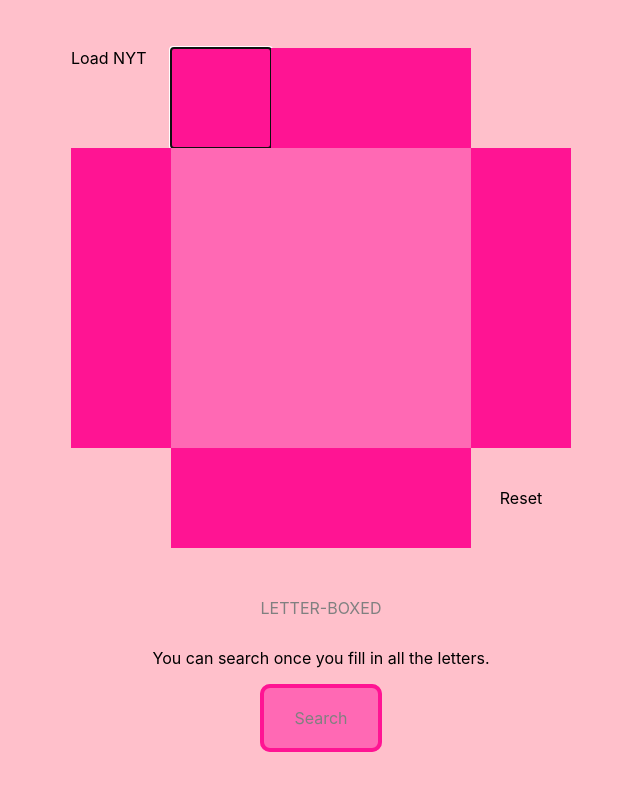
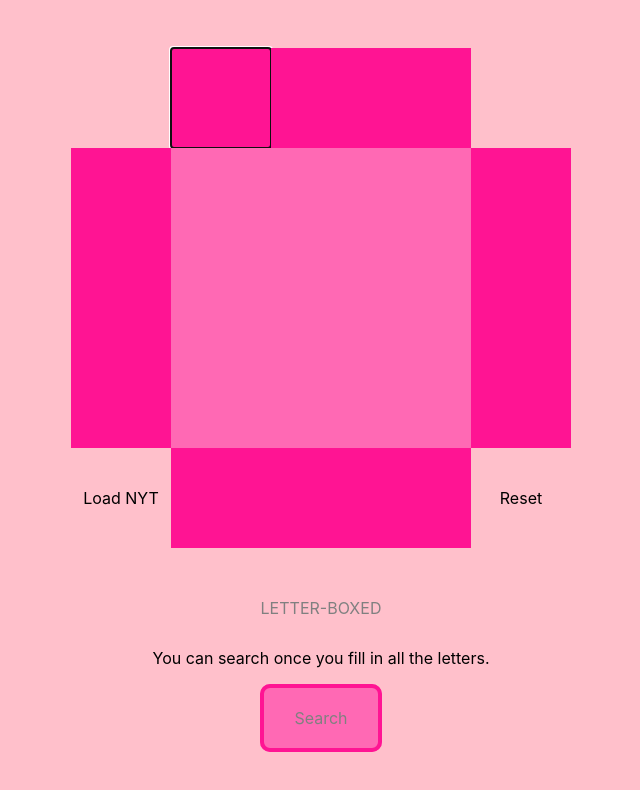
Before and after one commit to pearstopher/letter-boxed, a React (Create React App) app in the folder frontend/: page / in a window 1280 px wide. Shown: the top 790 px of the page, without its empty margins (319-959 px from the left). Built offline with nearby package versions, Linux system fonts and the light colour scheme.

Commit message:
fixed backend headers and updated CSS

```diff
--- a/frontend/src/App.css
+++ b/frontend/src/App.css
@@ -71,6 +71,9 @@
 #refresh {
   grid-area: 5 / 5 / 6 / 6;
 }
+#load {
+  grid-area: 5 / 1 / 6 / 2;
+}
 .letter-input {
   width: 50%;
   height: 50%;
@@ -106,7 +109,8 @@
   border-radius: 10px;
   cursor: pointer;
 }
-#refresh {
+#refresh,
+#load {
   padding-top: 40px;
   text-align: center;
   cursor: pointer;
--- a/frontend/src/App.less
+++ b/frontend/src/App.less
@@ -76,6 +76,9 @@
 #refresh {
     grid-area: 5 / 5 / 6 / 6;
 }
+#load {
+    grid-area: 5 / 1 / 6 / 2;
+}
 
 .letter-input {
     width: 50%;
@@ -115,7 +118,8 @@
     border-radius: 10px;
     cursor: pointer;
 }
-#refresh {
+#refresh,
+#load {
     padding-top: 40px;
     text-align: center;
     cursor: pointer;
```
Also changed, not shown: 1 other file (tests, documents, lock files or other folders).
